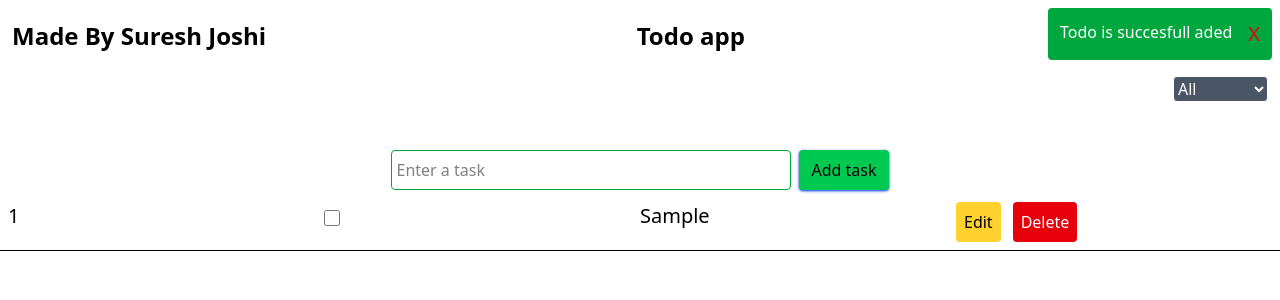
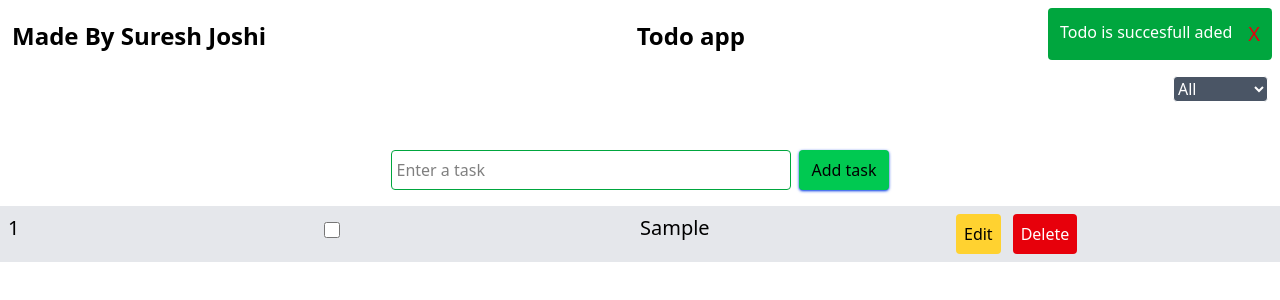
Before and after one commit to sureshjoshi88/todo-list-in-react, a React (Vite) app: page / in a window 1280 px wide. Both pictures are taken after typing "Sample" into the empty fields and a click on the button "Add task". Shown: the top 300 px of the page. Built offline with nearby package versions, Linux system fonts and the light colour scheme.

Commit message:
styling todo list

```diff
--- a/src/component/TodoList.jsx
+++ b/src/component/TodoList.jsx
@@ -115,7 +115,7 @@ const TodoList = (props) => {
             </div>
 
             {filterArray.map((value, index) =>
-                <div key={index}>
+                <div key={index} className='bg-gray-200 mt-3'>
                     <div className='grid grid-cols-2 md:grid-cols-4 p-2' >
                         <div>
                             <p className='text-xl font-medium'>{index + 1}</p>
@@ -132,7 +132,6 @@ const TodoList = (props) => {
                         </div>
 
                     </div>
-                    <hr />
                 </div>
             )}
         </>
```
